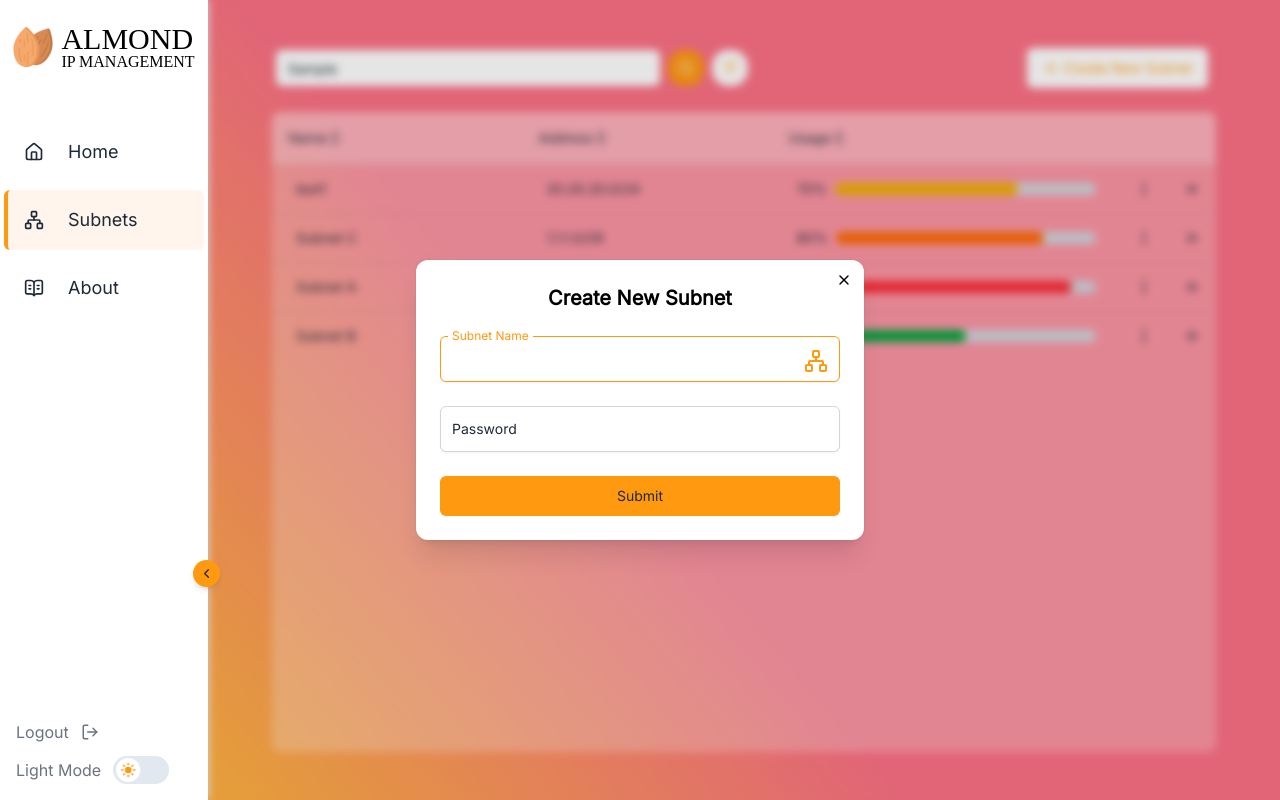
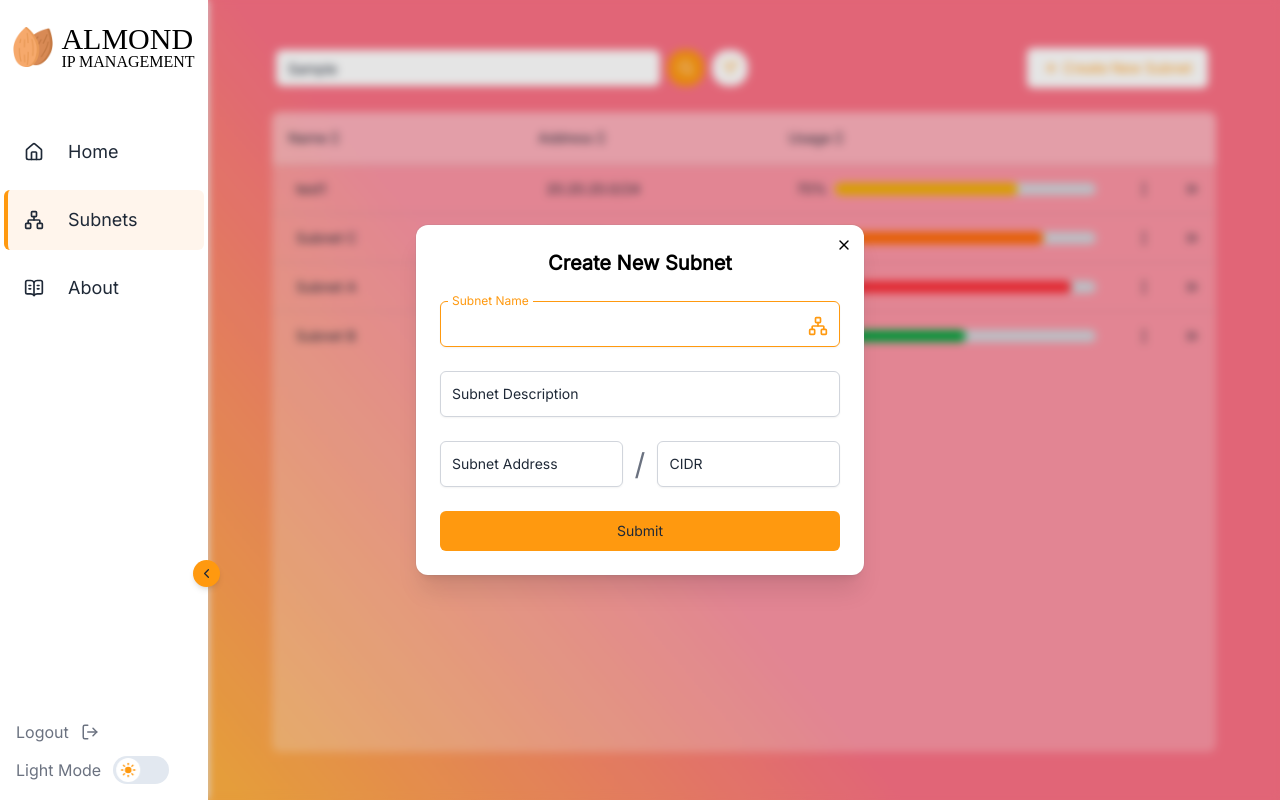
Before and after one commit to shakedGoffer/almond-ipam-new, a React (Vite) app: page /subnets in a window 1280 px wide. Both pictures are taken after typing "Sample" into the empty fields and a click on the button "Create New Subnet". Built offline with nearby package versions, Linux system fonts and the light colour scheme; a web font is replaced by a local one.

Commit message:
save changes

```diff
--- a/src/components/CreateSubnetDialogForm.tsx
+++ b/src/components/CreateSubnetDialogForm.tsx
@@ -1,7 +1,6 @@
 import { Button } from "@/components/ui/button";
 import {
   DialogContent,
-  DialogDescription,
   DialogFooter,
   DialogHeader,
   DialogTitle,
@@ -12,10 +11,12 @@ import { Network } from "lucide-react";
 
 type FormSchemaType = {
   subnetName: string;
-  password: string;
+  subnetDescription: string;
+  subnetAddress: string;
+  subnetCIDR: string;
 };
 
-const CreateSubnetDialogForm = ({ title }) => {
+const CreateSubnetDialogForm = ({ title }: { title: string }) => {
   const form = useForm<FormSchemaType>();
 
   const onSubmit: SubmitHandler<FormSchemaType> = (data) => {
@@ -32,7 +33,13 @@ const CreateSubnetDialogForm = ({ title }) => {
 
   return (
     <form className="flex flex-col gap-4">
-      <DialogContent className="w-md bg-form-bg">
+      {/* Dialog Form, dissable dialog close on outside interaction */}
+      <DialogContent
+        onInteractOutside={(e) => {
+          e.preventDefault();
+        }}
+        className="w-md bg-form-bg"
+      >
         <DialogHeader>
           <DialogTitle className="text-xl text-center capitalize font-bold">
             {title}
@@ -43,14 +50,26 @@ const CreateSubnetDialogForm = ({ title }) => {
           {...form.register("subnetName", { required: "Input is required" })}
           error={form.formState.errors.subnetName?.message}
           label="Subnet Name"
-          icon={<Network className="siz-4" />}
+          icon={<Network className="size-5" />}
         />
         <FormInput
-          {...form.register("password", { required: "Input is required" })}
-          error={form.formState.errors.password?.message}
-          label="Password"
-          type="password"
+          {...form.register("subnetDescription")}
+          error={form.formState.errors.subnetDescription?.message}
+          label="Subnet Description"
         />
+        <div className="flex flex-row items-center">
+          <FormInput
+            {...form.register("subnetAddress")}
+            error={form.formState.errors.subnetAddress?.message}
+            label="Subnet Address"
+          />
+          <span className="mx-3 text-secondary-text text-3xl ">/</span>
+          <FormInput
+            {...form.register("subnetCIDR")}
+            error={form.formState.errors.subnetCIDR?.message}
+            label="CIDR"
+          />
+        </div>
 
         <DialogFooter className="flex flex-col sm:flex-col gap-2">
           <Button
```
Also changed, not shown: fakeData/todo.txt.
